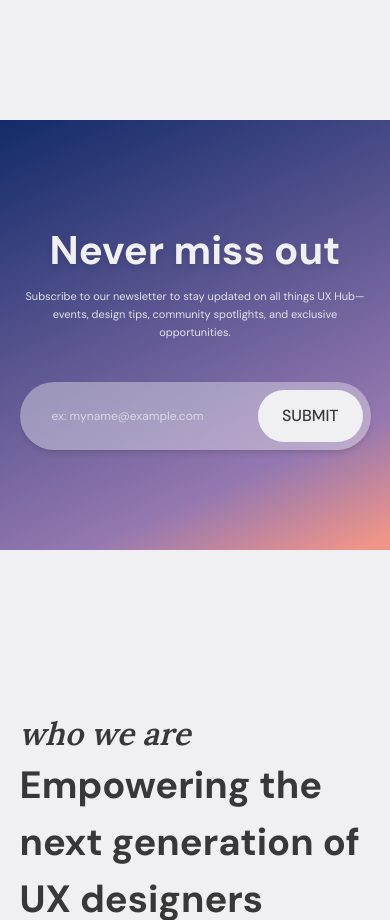
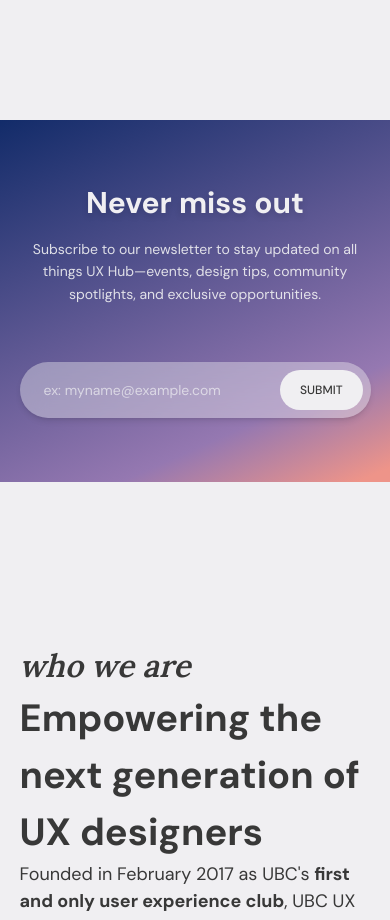
Before and after one commit to auroraxcheng/UXhub-website, a Next.js app: page / in a window 390 px wide. Shown: the part 880-1800 px from the top of the page. Built offline with nearby package versions, Linux system fonts and the light colour scheme.

Commit message:
Fixed email responsiveness

```diff
--- a/src/home-page-sections/MailingListSection.tsx
+++ b/src/home-page-sections/MailingListSection.tsx
@@ -29,14 +29,14 @@
         "bg-[linear-gradient(156deg,#102A68_-1.32%,#9578B1_77.58%,#EE9489_97.31%)]",
       ].join(" ")}
     >
-      <div className="px-[5%] md:px-[10%] xl:px-[20%] py-25 md:py-24">
-        <div className="flex flex-col md:flex-row md:items-center md:justify-center md:gap-6">
+      <div className="px-[5%] md:px-[10%] xl:px-[20%] py-16 sm:py-20 md:py-24 lg:py-28">
+        <div className="flex flex-col md:flex-row md:items-center md:justify-center md:gap-8 lg:gap-12">
           {/* Text */}
-          <div className="mb-6 text-center md:mb-0 md:pr-3 md:text-left">
-            <h2 className="font-dm-sans mb-2 text-[40px] font-bold leading-normal text-white drop-shadow-md">
+          <div className="mb-8 flex-shrink-0 text-center md:mb-0 md:pr-4 md:text-left md:max-w-[400px]">
+            <h2 className="font-dm-sans mb-4 text-3xl sm:text-4xl md:text-5xl lg:text-[40px] font-bold leading-tight text-white drop-shadow-md">
               Never miss out
             </h2>
-            <p className="font-dm-sans mx-auto mb-4 max-w-[350px] text-[11px] font-normal leading-relaxed text-white/90 sm:mb-8 sm:text-xs md:mb-0 md:mx-0 md:text-sm">
+            <p className="font-dm-sans mx-auto mb-6 max-w-[400px] text-sm sm:text-base md:mb-0 md:mx-0 md:max-w-none lg:text-lg font-normal leading-relaxed text-white/90">
               Subscribe to our newsletter to stay updated on all things UX
               Hub—events, design tips, community spotlights, and exclusive
               opportunities.
@@ -44,7 +44,7 @@
           </div>
 
           {/* Form */}
-          <div className="flex w-full flex-1 justify-center md:justify-start md:pl-3">
+          <div className="flex w-full flex-1 justify-center md:justify-start md:min-w-0">
             <form
               action="https://facebook.us16.list-manage.com/subscribe/post?u=9a26bb1b23b273a2a9f766b4f&amp;id=8faf775ff6"
               method="post"
@@ -62,15 +62,16 @@
                 placeholder="ex: myname@example.com"
                 required
                 className={[
-                  "w-full h-17",
-                  "rounded-full px-8 py-3",
+                  "w-full",
+                  "h-14 sm:h-16 md:h-17",
+                  "rounded-full px-6 sm:px-8 py-3 sm:py-4",
                   "bg-white/40 text-white placeholder-white/70",
                   "backdrop-blur-md shadow-md outline-none ring-0 border-none",
-                  "text-xs sm:text-sm",
+                  "text-sm sm:text-base",
                   "transition-transform transition-colors duration-300 ease-in-out",
                   "hover:bg-white/45 focus:bg-white/45",
                   "hover:scale-[1.02] focus:scale-[1.02]",
-                  "pr-28", // room for submit button
+                  "pr-24 sm:pr-28", // room for submit button
                 ].join(" ")}
               />
 
@@ -84,14 +85,14 @@
                 />
               </div> */}
 
-              <div className="absolute right-2 top-1/2 -translate-y-1/2">
+              <div className="absolute right-2 sm:right-3 top-1/2 -translate-y-1/2">
                 <button
                   type="submit"
                   className={[
                     "flex items-center justify-center",
                     "rounded-full bg-white text-black font-dm-sans",
-                    "h-13 px-6",
-                    "sm:text-[11px] md:text-xs font-medium",
+                    "h-10 sm:h-12 md:h-13 px-5 sm:px-6",
+                    "text-xs sm:text-sm md:text-base font-medium",
                     "transition-all duration-300 ease-in-out",
                     "hover:bg-opacity-95 hover:scale-105 hover:shadow-lg hover:shadow-black/20",
                     "active:scale-95 hover:-translate-y-1",
```
